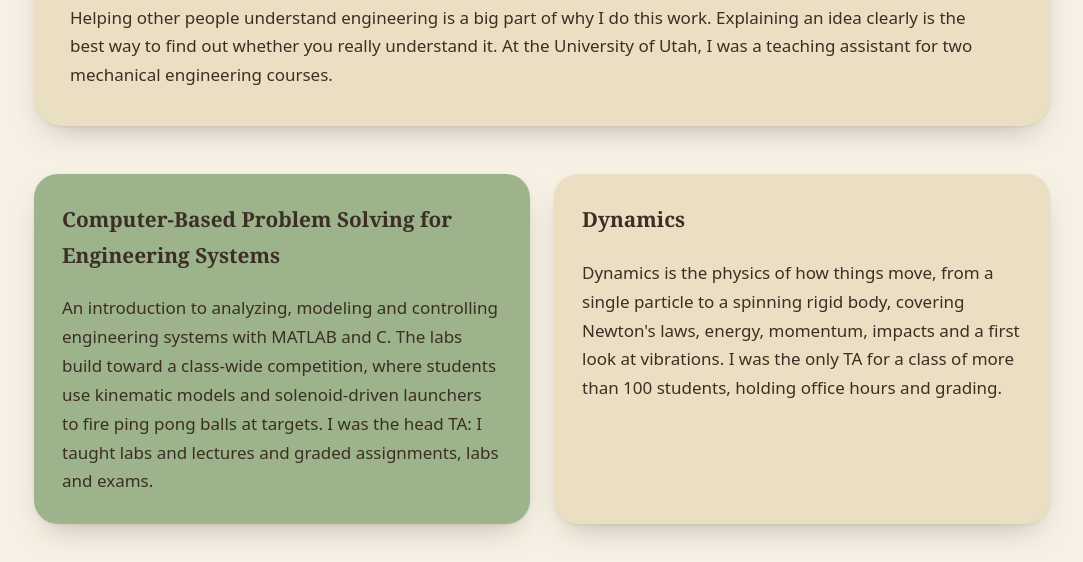
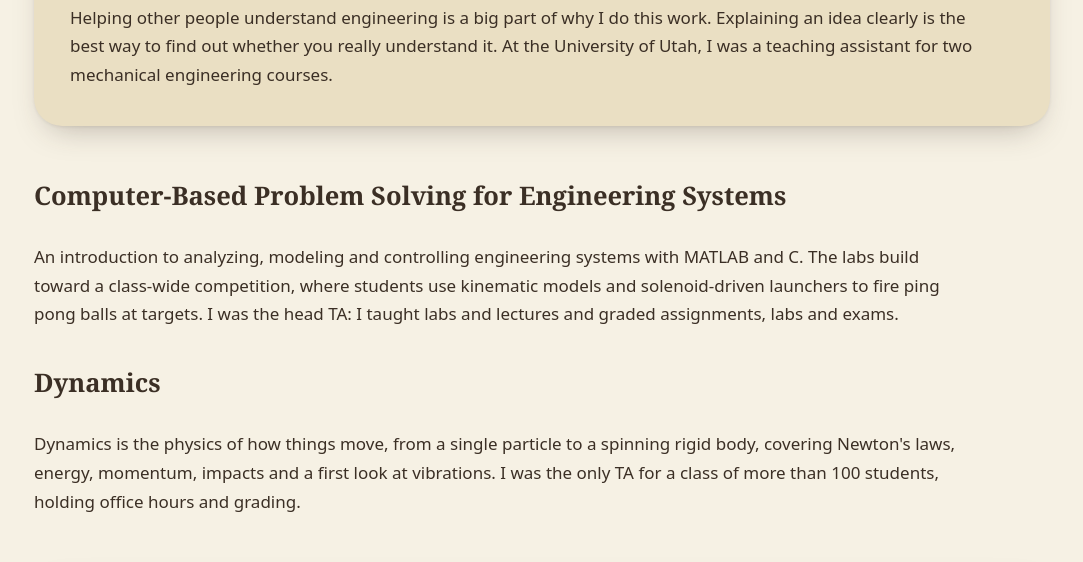
Before and after one commit to AlexVenezie/AlexVenezie.github.io, an Astro site: page /teaching in a window 1280 px wide. Shown: the part 217-779 px from the top of the page, without its empty margins (98-1181 px from the left). Built offline with nearby package versions, Linux system fonts and the light colour scheme; Astro itself is replaced by a stand-in of ours.

Commit message:
Remove card around article body, publications and courses
Co-Authored-By: Claude Sonnet 5.5 <noreply@anthropic.com>
Claude-Session: https://claude.ai/code/session_01VKqUfDznDxsdC3qo8fgBrF

```diff
--- a/src/pages/news/[...slug].astro
+++ b/src/pages/news/[...slug].astro
@@ -18,7 +18,7 @@ const { title, date, youtube } = item.data;
   <span class="date">{date.toLocaleDateString('en-US', { dateStyle: 'long', timeZone: 'UTC' })}</span>
   <h1>{title}</h1>
   </Band>
-  <Band tone="sage">
+  <Band>
   <Content />
   {youtube && (
     <div class="video">
--- a/src/pages/research/index.astro
+++ b/src/pages/research/index.astro
@@ -16,7 +16,7 @@ import { publications } from '../../data/publications';
     </p>
   </Band>
 
-  <Band tone="sand">
+  <Band>
     <h2>Publications</h2>
     <p>
       See also my <a href="https://scholar.google.com/citations?user=jbvnWh8AAAAJ&hl=en">Google Scholar profile</a>.
--- a/src/pages/teaching/index.astro
+++ b/src/pages/teaching/index.astro
@@ -14,8 +14,6 @@ import Band from '../../components/Band.astro';
   </Band>
 
   <Band>
-    <div class="blocks">
-      <div class="block sage">
     <h2>Computer-Based Problem Solving for Engineering Systems</h2>
     <p>
       An introduction to analyzing, modeling and controlling engineering systems with MATLAB and C.
@@ -23,15 +21,11 @@ import Band from '../../components/Band.astro';
       solenoid-driven launchers to fire ping pong balls at targets. I was the head TA: I taught labs
       and lectures and graded assignments, labs and exams.
     </p>
-      </div>
-      <div class="block sand">
     <h2>Dynamics</h2>
     <p>
       Dynamics is the physics of how things move, from a single particle to a spinning rigid body,
       covering Newton's laws, energy, momentum, impacts and a first look at vibrations. I was the
       only TA for a class of more than 100 students, holding office hours and grading.
     </p>
-      </div>
-    </div>
   </Band>
 </Layout>
--- a/src/styles/global.css
+++ b/src/styles/global.css
@@ -152,12 +152,7 @@ main p, main li { max-width: 58rem; }
 .entry h3 { margin: 0; font-size: 1.05rem; }
 .entry .where { color: var(--muted); font-size: 0.95rem; }
 .entry p { margin: 0.3rem 0 0; }
-.blocks { display: grid; grid-template-columns: repeat(auto-fit, minmax(20rem, 1fr)); gap: 1.5rem; }
-.block { padding: 1.75rem; border-radius: 24px; box-shadow: var(--shadow); }
-.block.sage { background: var(--sage); }
-.block.sand { background: var(--sand); }
-.block h2 { font-size: 1.3rem; }
-.block p { margin-bottom: 0; }
+.panel > h2:not(:first-child) { margin-top: 2rem; }
 .card { padding: 1rem 1.25rem; background: var(--surface); border: 1px solid var(--rule); border-radius: 8px; margin: 1rem 0; }
 .tags { color: var(--muted); }
 
```
Lines whose indentation alone changed are shown as unchanged.
